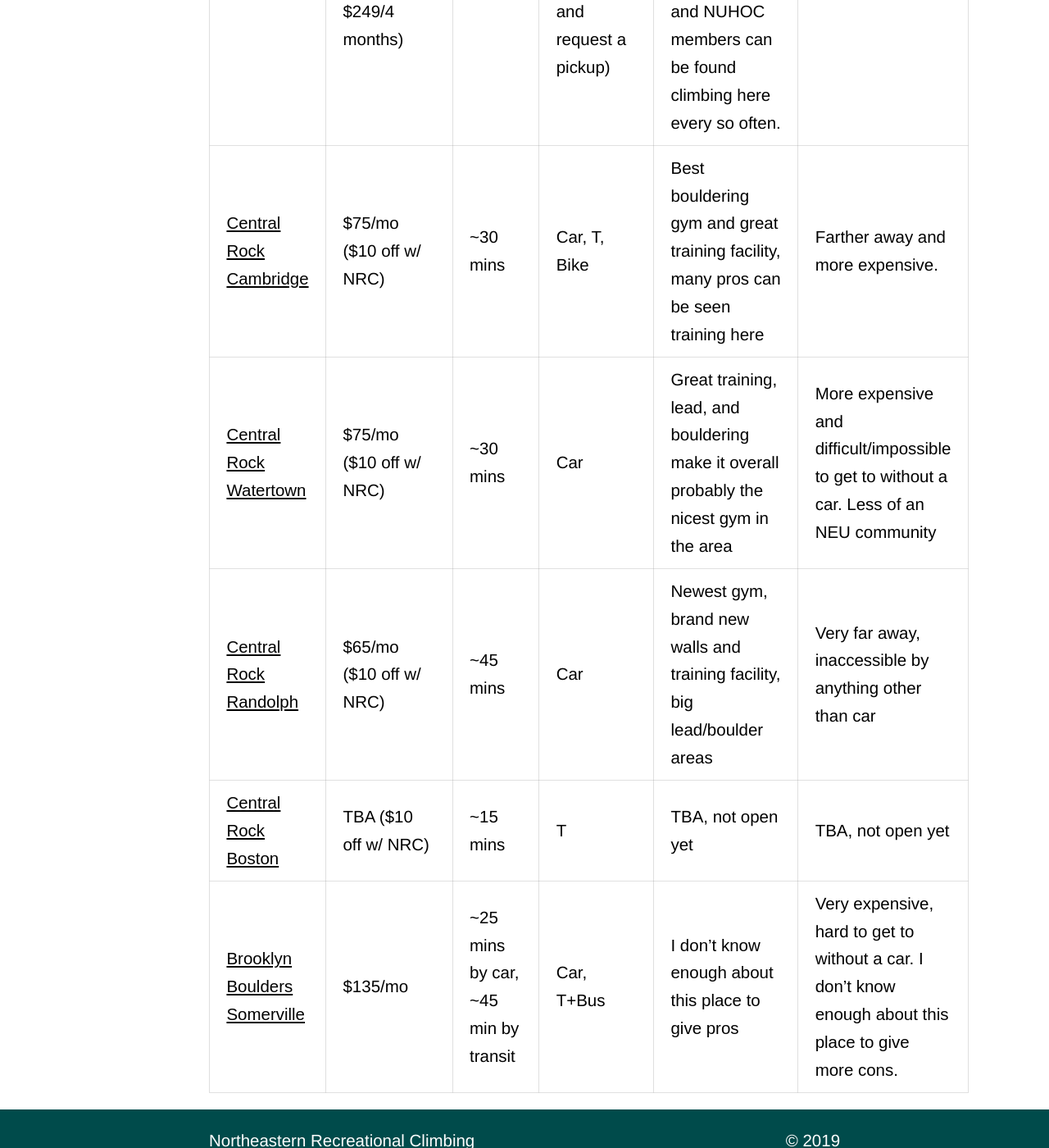
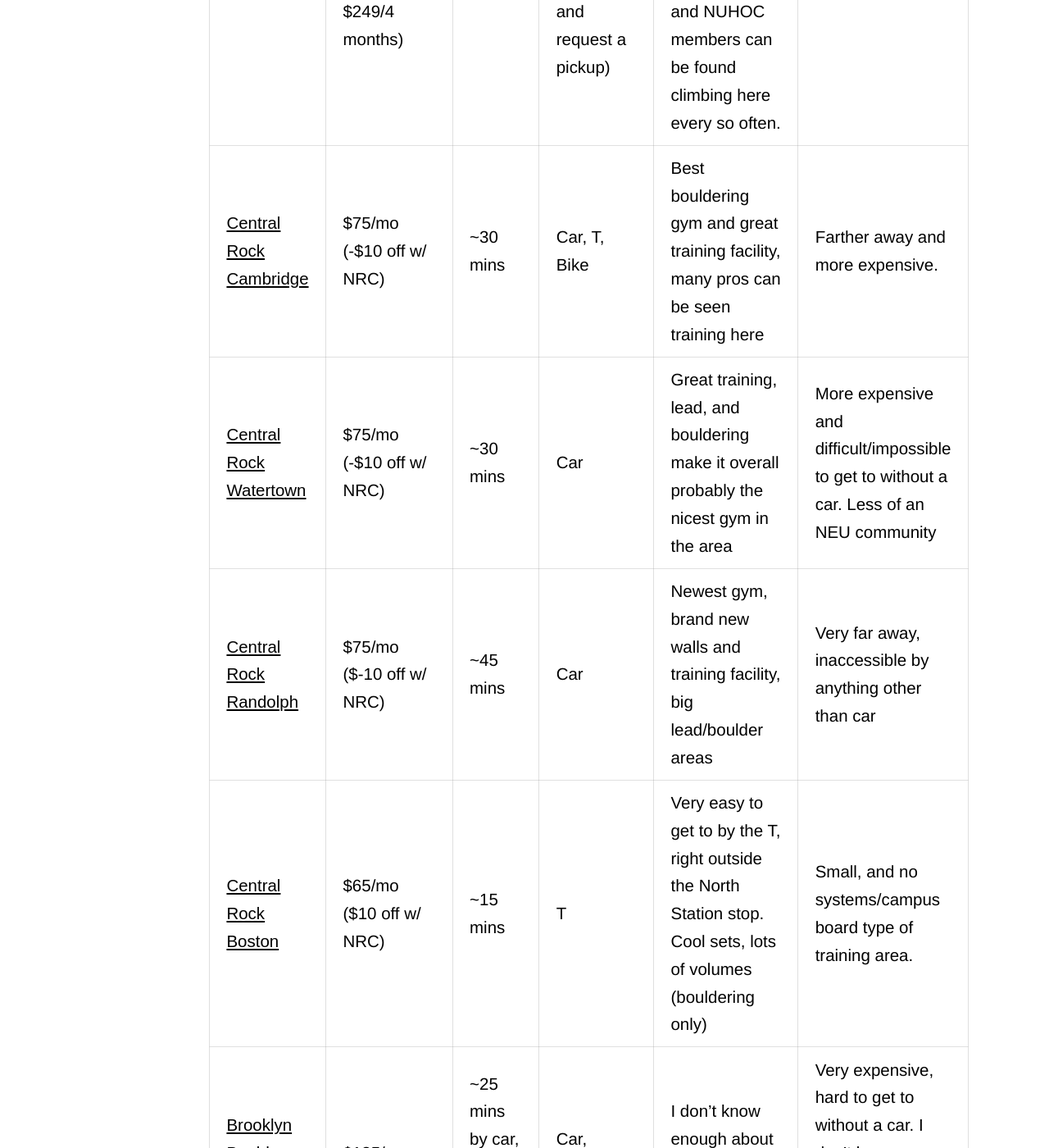
Before and after one commit to NortheasternClimbing/northeasternclimbing.github.io, a Jekyll site: the page built from nrc/wiki/gyms.md, in a window 1280 px wide and 1400 px high, scrolled down 1517 px. Shown: the whole window at 82% size. Built offline with Jekyll 4.4.1, drawn with Linux system fonts in a browser that asks for light colours; some of the changed text lies outside the part shown.

Commit message:
Update gyms.md

```diff
--- a/nrc/wiki/gyms.md
+++ b/nrc/wiki/gyms.md
@@ -7,10 +7,10 @@
 
 Local Climbing Gyms | Membership | Avg. Travel Time | Accessible by | Pros | Cons
 --------------------|------------|------------------|---------------|------|-----
-[Rock Spot Climbing South Boston](http://southboston.rockspotclimbing.com/) | $59/mo ($10 off w/ NRC) | South Boston (~15-30 mins) | T, Bike, Walk, Car | NRC members have a $10 on monthly membership. It is also the closest/easiest accessible gym to campus and cheapest. This is where the NRC community is centered. | Bad/short rope climbing. Relatively inexperienced setting team so problems are inconsistent and tend to focus on big, powerful moves.
+[Rock Spot Climbing South Boston](http://southboston.rockspotclimbing.com/) | $59/mo (-$10 off w/ NRC) | South Boston (~15-30 mins) | T, Bike, Walk, Car | NRC members have a $10 on monthly membership. It is also the closest/easiest accessible gym to campus and cheapest. This is where the NRC community is centered. | Bad/short rope climbing. Relatively inexperienced setting team so problems are inconsistent and tend to focus on big, powerful moves.
 [Metrorock Everett](https://www.metrorock.com/boston) | $75/mo (or discounted semester passes, with NRC: $199/3 months or $249/4 months) | ~45 mins | Car, T (Orange line -> Wellington Station -> Call them at 617-387-7625 and request a pickup) | Huge lead climbing and toproping area and a friendly atmosphere, Metro creates a community and holds a lot of great events. NRC and NUHOC members can be found climbing here every so often. | Farther away and more expensive. Bouldering not particularly expansive.
-[Central Rock Cambridge](https://centralrockgym.com/cambridge/) | $75/mo ($10 off w/ NRC) | ~30 mins | Car, T, Bike | Best bouldering gym and great training facility, many pros can be seen training here | Farther away and more expensive.
-[Central Rock Watertown](https://centralrockgym.com/watertown/) | $75/mo ($10 off w/ NRC) | ~30 mins | Car | Great training, lead, and bouldering make it overall probably the nicest gym in the area | More expensive and difficult/impossible to get to without a car. Less of an NEU community
-[Central Rock Randolph](https://centralrockgym.com/randolph/) | $65/mo ($10 off w/ NRC) | ~45 mins | Car | Newest gym, brand new walls and training facility, big lead/boulder areas | Very far away, inaccessible by anything other than car
-[Central Rock Boston](https://centralrockgym.com/boston/) | TBA ($10 off w/ NRC) | ~15 mins | T | TBA, not open yet | TBA, not open yet
+[Central Rock Cambridge](https://centralrockgym.com/cambridge/) | $75/mo (-$10 off w/ NRC) | ~30 mins | Car, T, Bike | Best bouldering gym and great training facility, many pros can be seen training here | Farther away and more expensive.
+[Central Rock Watertown](https://centralrockgym.com/watertown/) | $75/mo (-$10 off w/ NRC) | ~30 mins | Car | Great training, lead, and bouldering make it overall probably the nicest gym in the area | More expensive and difficult/impossible to get to without a car. Less of an NEU community
+[Central Rock Randolph](https://centralrockgym.com/randolph/) | $75/mo ($-10 off w/ NRC) | ~45 mins | Car | Newest gym, brand new walls and training facility, big lead/boulder areas | Very far away, inaccessible by anything other than car
+[Central Rock Boston](https://centralrockgym.com/boston/) | $65/mo ($10 off w/ NRC) | ~15 mins | T | Very easy to get to by the T, right outside the North Station stop. Cool sets, lots of volumes (bouldering only) | Small, and no systems/campus board type of training area.
 [Brooklyn Boulders Somerville](https://brooklynboulders.com/somerville/) | $135/mo | ~25 mins by car, ~45 min by transit | Car, T+Bus | **I don't know enough about this place to give pros** | Very expensive, hard to get to without a car. **I don't know enough about this place to give more cons**.
```
